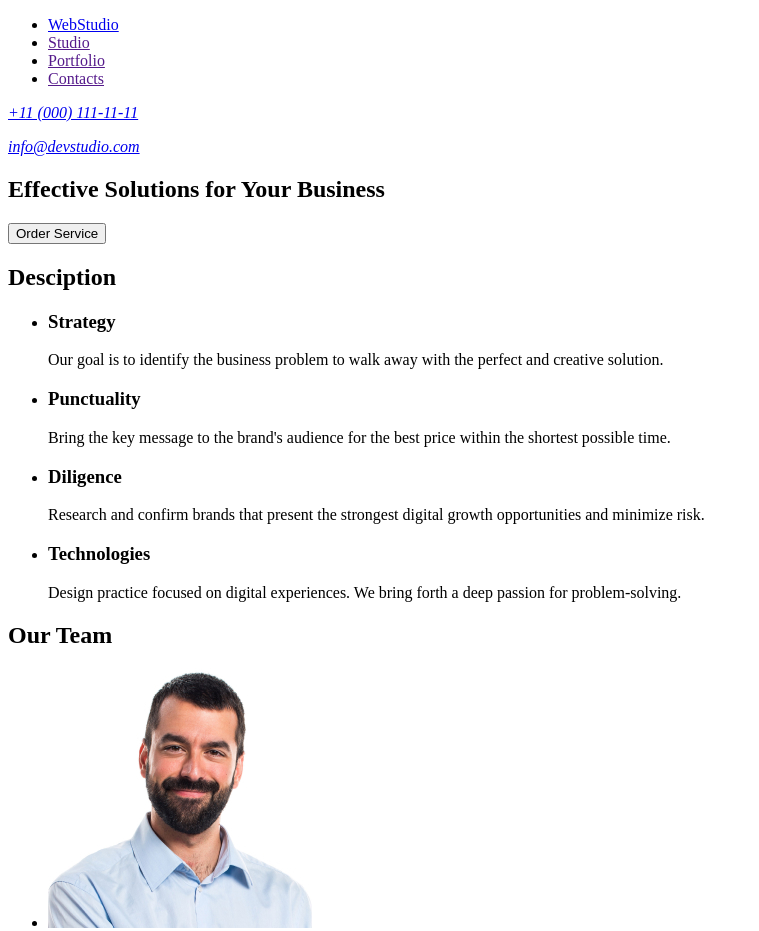
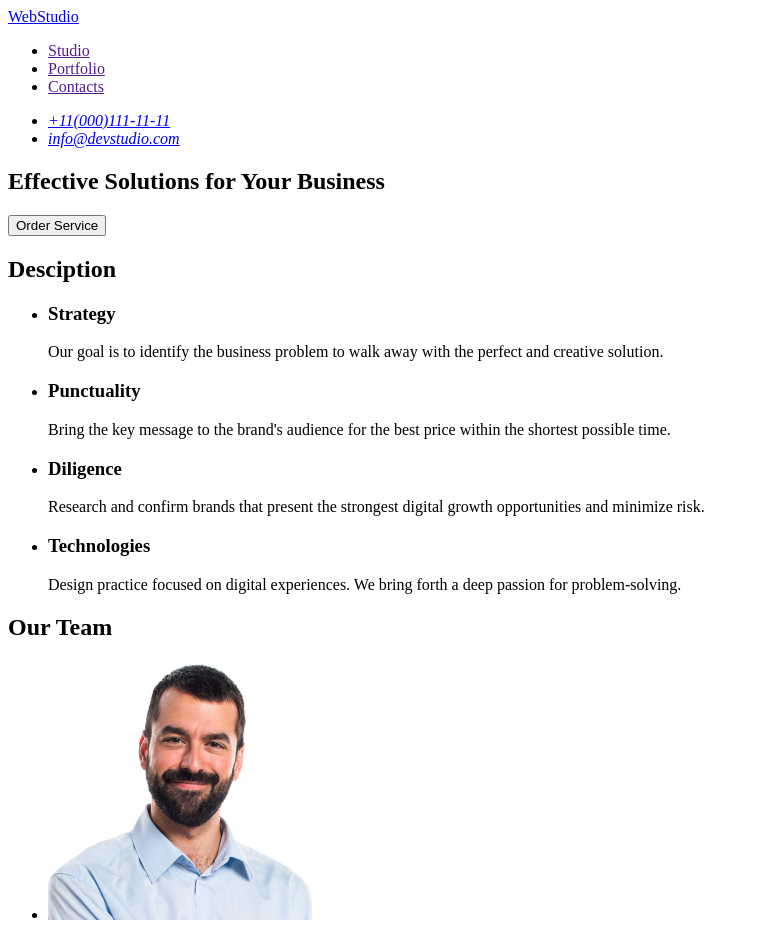
Before and after one commit to kadzutoro/goit-markup-hw-01, a plain HTML site: page index.html in a window 1280 px wide. Shown: the top 931 px of the page, without its empty margins (0-759 px from the left). Drawn offline with Linux system fonts and the light colour scheme.

Commit message:
Update index.html

```diff
--- a/index.html
+++ b/index.html
@@ -8,19 +8,18 @@
   <body>
     <header>
       <nav>
+        <a href="./index.html">WebStudio</a>
         <ul>
-          <li><a href="./index.html">WebStudio</a></li>
           <li><a href="">Studio</a></li>
           <li><a href="">Portfolio</a></li>
           <li><a href="">Contacts</a></li>
         </ul>
       </nav>
       <address>
-        <p class="contacts-item">
-          <a href="tel:+11(000)111-11-11" class="number">+11 (000) 111-11-11</a>
-        </p>
-        <p class="contacts-item">
-           <a href="mailto:info@devstudio.com" class="email">info@devstudio.com</a>
+        <ul>
+          <li><a href="tel:+11(000)111-11-11" class="number">+11(000)111-11-11</a></li>
+          <li><a href="mailto:info@devstudio.com" class="email">info@devstudio.com</a></li>
+        </ul>
       </p>
       </address>
     </header>
@@ -75,7 +74,7 @@
             </li>
             <li>
               <img src="./images/4.jpg" alt="Daniel DWilson" width="264" />
-              <h3>Daniel DWilson</h3>
+              <h3>Daniel Wilson</h3>
               <p>UI Designer</p>
             </li>
           </ul>
```
